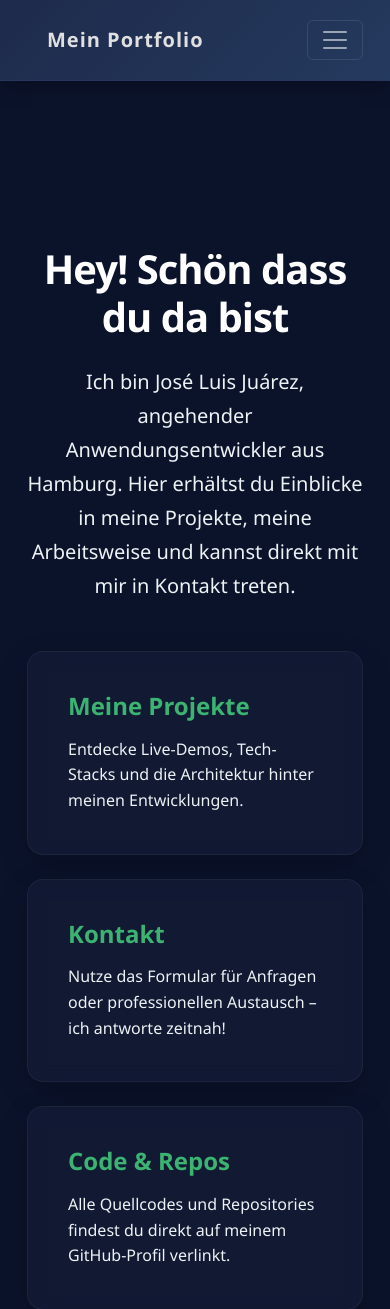
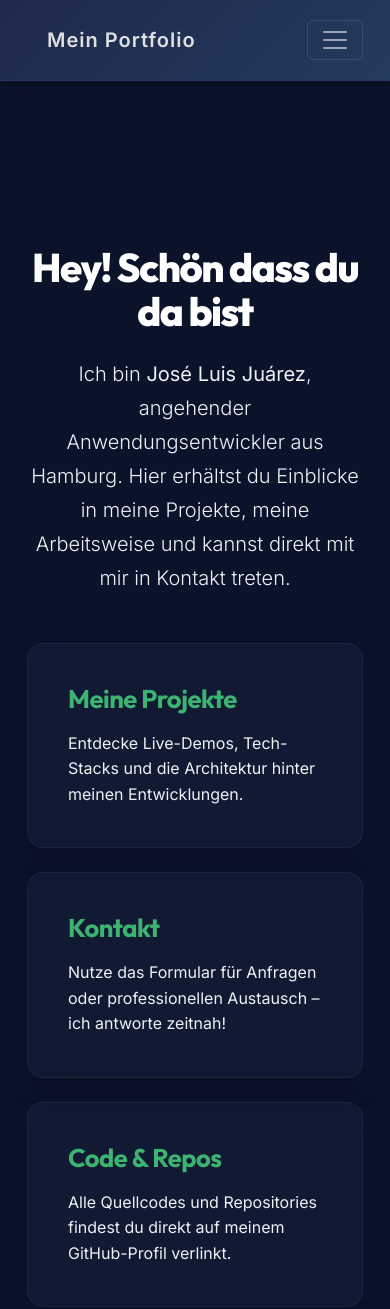
Before and after one commit to JLJ-HH/portfolio_flask, a Flask app: page / in a window 390 px wide. Shown: the top 1309 px of the page. Run offline with Flask 3, Linux system fonts and the light colour scheme.

Commit message:
feat: Introduce new dark theme design, responsive layout, and base HTML template for the portfolio.

```diff
--- a/projects.json
+++ b/projects.json
@@ -4,7 +4,7 @@
     "image": "/static/images/milo.png",
     "live_url": "https://milo-radio.de/",
     "info_file": "radio_info.txt",
-        "tech": "HTML, CSS, JS, Flask",
+    "tech": "HTML, CSS, JS, PHP, JSON",
     "struct_file": "radio_structure.txt"
   },
   {
--- a/static/css/home.css
+++ b/static/css/home.css
@@ -8,11 +8,13 @@
 }
 
 .home-hero h1 {
-    font-size: 3.5rem;
+  font-family: var(--font-heading);
+  font-size: 4rem;
   font-weight: 800;
   color: #ffffff;
   margin-bottom: 1.5rem;
-    letter-spacing: -1px;
+  letter-spacing: -1.5px;
+  line-height: 1.1;
 }
 
 .home-hero .lead {
@@ -45,10 +47,12 @@
 }
 
 .home-feature-card h5 {
-    font-size: 1.5rem;
+  font-family: var(--font-heading);
+  font-size: 1.6rem;
   font-weight: 700;
   color: #3cb371;
   margin-bottom: 1rem;
+  letter-spacing: -0.5px;
 }
 
 .home-feature-card p {
--- a/static/css/layout.css
+++ b/static/css/layout.css
@@ -1,12 +1,18 @@
+:root {
+  --font-main: "Inter", system-ui, -apple-system, sans-serif;
+  --font-heading: "Outfit", system-ui, -apple-system, sans-serif;
+}
+
 /* Dark Theme - Einheitlich */
 body {
   background-color: #0b132b; /* Dark Blue - Body */
   color: #e0e0e0;
-    font-family: "Segoe UI", Roboto, "Helvetica Neue", Arial, sans-serif;
+  font-family: var(--font-main);
   margin: 0;
 }
 
-html, body {
+html,
+body {
   height: 100%;
 }
 
@@ -22,7 +28,11 @@ html, body {
   justify-content: center;
   gap: 40px;
   padding: 20px;
-    background: linear-gradient(135deg, #1e2a4b 0%, #243a5e 100%); /* Heller Gradient */
+  background: linear-gradient(
+    135deg,
+    #1e2a4b 0%,
+    #243a5e 100%
+  ); /* Heller Gradient */
   border-bottom: 1px solid #2a365c;
   font-size: 1.4rem;
   box-shadow: 0 4px 20px rgba(0, 0, 0, 0.3);
@@ -40,7 +50,6 @@ html, body {
 }
 
 .navbar a:hover {
-
   transform: scale(1.15);
 
   box-shadow: 0 4px 15px whitesmoke;
@@ -49,7 +58,6 @@ html, body {
 /* ACTIVE Link - Hervorhebung */
 .navbar a.active {
   color: #3cb371 !important;
-
 }
 
 /* CONTENT */
--- a/templates/base.html
+++ b/templates/base.html
@@ -1,15 +1,29 @@
-<!DOCTYPE html>
+<!doctype html>
 <html lang="de">
   <head>
-    <meta charset="UTF-8">
-    <meta name="viewport" content="width=device-width, initial-scale=1.0">
+    <meta charset="UTF-8" />
+    <meta name="viewport" content="width=device-width, initial-scale=1.0" />
     <title>{% block title %}Mein Portfolio{% endblock %}</title>
 
     <!-- Bootstrap 5.3 CSS -->
-    <link href="https://cdn.jsdelivr.net/npm/bootstrap@5.3.3/dist/css/bootstrap.min.css" rel="stylesheet">
+    <link
+      href="https://cdn.jsdelivr.net/npm/bootstrap@5.3.3/dist/css/bootstrap.min.css"
+      rel="stylesheet"
+    />
+
+    <!-- Google Fonts: Outfit (Headings) & Inter (Body) -->
+    <link rel="preconnect" href="https://fonts.googleapis.com" />
+    <link rel="preconnect" href="https://fonts.gstatic.com" crossorigin />
+    <link
+      href="https://fonts.googleapis.com/css2?family=Inter:wght@300;400;500;600&family=Outfit:wght@400;600;700;800&display=swap"
+      rel="stylesheet"
+    />
 
     <!-- Eigene Styles -->
-    <link rel="stylesheet" href="{{ url_for('static', filename='css/layout.css') }}">
+    <link
+      rel="stylesheet"
+      href="{{ url_for('static', filename='css/layout.css') }}"
+    />
     {% block extra_css %}{% endblock %}
   </head>
   <body>
@@ -17,16 +31,42 @@
       <!-- Bootstrap Navbar - RESPONSIV -->
       <nav class="navbar navbar-expand-lg navbar-dark">
         <div class="container-fluid">
-                <a class="navbar-brand fw-bold" href="{{ url_for('home') }}">Mein Portfolio</a>
-                <button class="navbar-toggler" type="button" data-bs-toggle="collapse" data-bs-target="#navbarNavAltMarkup" aria-controls="navbarNavAltMarkup" aria-expanded="false" aria-label="Toggle navigation">
+          <a class="navbar-brand fw-bold" href="{{ url_for('home') }}"
+            >Mein Portfolio</a
+          >
+          <button
+            class="navbar-toggler"
+            type="button"
+            data-bs-toggle="collapse"
+            data-bs-target="#navbarNavAltMarkup"
+            aria-controls="navbarNavAltMarkup"
+            aria-expanded="false"
+            aria-label="Toggle navigation"
+          >
             <span class="navbar-toggler-icon"></span>
           </button>
           <div class="collapse navbar-collapse" id="navbarNavAltMarkup">
             <div class="navbar-nav ms-auto">
-                        <a class="nav-link{% if request.endpoint == 'home' %} active fw-semibold{% endif %}" href="{{ url_for('home') }}">Home</a>
-                        <a class="nav-link{% if request.endpoint == 'about' %} active fw-semibold{% endif %}" href="{{ url_for('about') }}">About Me</a>
-                        <a class="nav-link{% if request.endpoint == 'projects' %} active fw-semibold{% endif %}" href="{{ url_for('projects') }}">Projects</a>
-                        <a class="nav-link{% if request.endpoint == 'contact' %} active fw-semibold{% endif %}" href="{{ url_for('contact') }}">Contact</a>
+              <a
+                class="nav-link{% if request.endpoint == 'home' %} active fw-semibold{% endif %}"
+                href="{{ url_for('home') }}"
+                >Home</a
+              >
+              <a
+                class="nav-link{% if request.endpoint == 'about' %} active fw-semibold{% endif %}"
+                href="{{ url_for('about') }}"
+                >About Me</a
+              >
+              <a
+                class="nav-link{% if request.endpoint == 'projects' %} active fw-semibold{% endif %}"
+                href="{{ url_for('projects') }}"
+                >Projects</a
+              >
+              <a
+                class="nav-link{% if request.endpoint == 'contact' %} active fw-semibold{% endif %}"
+                href="{{ url_for('contact') }}"
+                >Contact</a
+              >
             </div>
           </div>
         </div>
```
Also changed, not shown: static/content/about_me.md (+3 -4 lines). Lines whose indentation alone changed are shown as unchanged.
